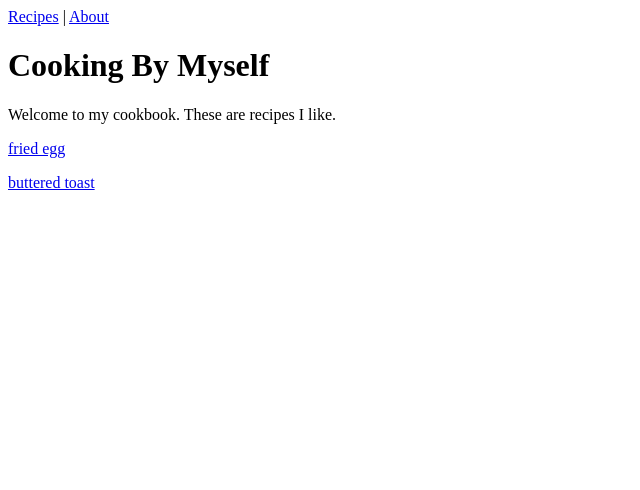
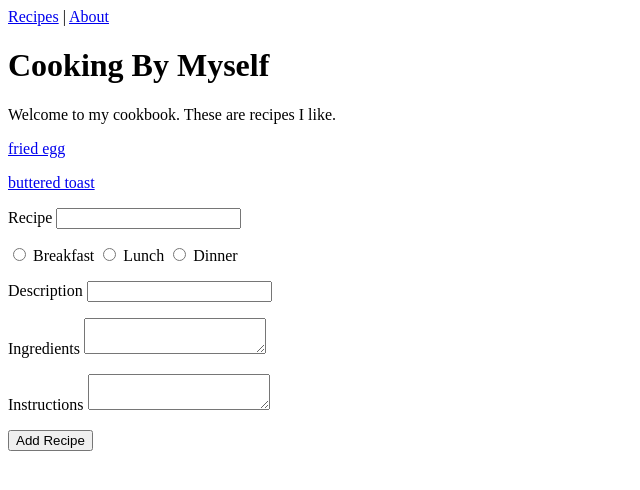
Before and after one commit to rveliza/forms_cookbook_flask, a Flask app: page / in a window 1280 px wide. Shown: the top 490 px of the page, without its empty margins (0-640 px from the left). Run offline with Flask 3, Linux system fonts and the light colour scheme.

Commit message:
create RecipeForm

```diff
--- a/app.py
+++ b/app.py
@@ -1,6 +1,6 @@
 from flask import Flask, render_template
 from helper import recipes, types, descriptions, ingredients, instructions, comments
-from forms import CommentForm
+from forms import CommentForm, RecipeForm
 
 app = Flask(__name__)
 app.config["SECRET_KEY"] = "mysecret"
@@ -9,8 +9,11 @@ app.config["SECRET_KEY"] = "mysecret"
 def index():
     # print(recipes)
     # {1: 'fried egg', 2: 'buttered toast'}
+    recipe_form = RecipeForm(csfr_enambled=False)
     return render_template("index.html",
-                           template_recipes = recipes)
+                           template_recipes = recipes,
+                           template_form = recipe_form
+                           )
 
 @app.route('/recipe/<int:id>', methods=["GET", "POST"])
 def recipe(id):
--- a/forms.py
+++ b/forms.py
@@ -1,8 +1,17 @@
 from flask_wtf import FlaskForm
-from wtforms import StringField, SubmitField
+from wtforms import StringField, SubmitField, RadioField, TextAreaField
 from wtforms.validators import DataRequired
 
 
 class CommentForm(FlaskForm):
     comment = StringField("Comment", validators=[DataRequired()])
     submit = SubmitField("Add Comment")
+
+class RecipeForm(FlaskForm):
+    recipe_categories = [("Breakfast","Breakfast"), ("Lunch","Lunch"), ("Dinner","Dinner")]
+    recipe =  StringField("Recipe", validators=[DataRequired()])
+    recipe_type = RadioField("Type", choices=recipe_categories)
+    description = StringField("Description")
+    ingredients = TextAreaField("Ingredients")
+    instructions = TextAreaField("Instructions")
+    submit = SubmitField("Add Recipe")
--- a/helper.py
+++ b/helper.py
@@ -30,6 +30,6 @@ instructions = {
 }
 
 comments = {
-    1: ["Yummy!!", "Egg-cellent ;->"],
+    1: ["Yummy!!", "Egg-cellent"],
     2: ["Toasty", "What a great recipe!"]
 }
--- a/templates/index.html
+++ b/templates/index.html
@@ -10,4 +10,23 @@
     {% for id, name in template_recipes.items() %}
         <p><a href="{{ url_for('recipe', id=id )}}">{{ name }}</a></p>
     {% endfor %}
+
+    <form action="/" method="POST">
+        {{ template_form.hidden_tag() }}
+        <p>{{ template_form.recipe.label }}
+            {{ template_form.recipe() }}
+        </p>
+        <tr>{% for btn in template_form.recipe_type %}
+            <td>{{ btn }}</td>
+            <td>{{ btn.label }}</td>
+            {% endfor %}
+        </tr>
+        <p>{{ template_form.description.label }}
+            {{ template_form.description() }}</p>
+        <p>{{ template_form.ingredients.label }}
+            {{ template_form.ingredients() }}</p>
+        <p>{{ template_form.instructions.label }}
+            {{ template_form.instructions() }}</p>
+        <p>{{ template_form.submit() }}</p>
+    </form>
 {% endblock %}
```
